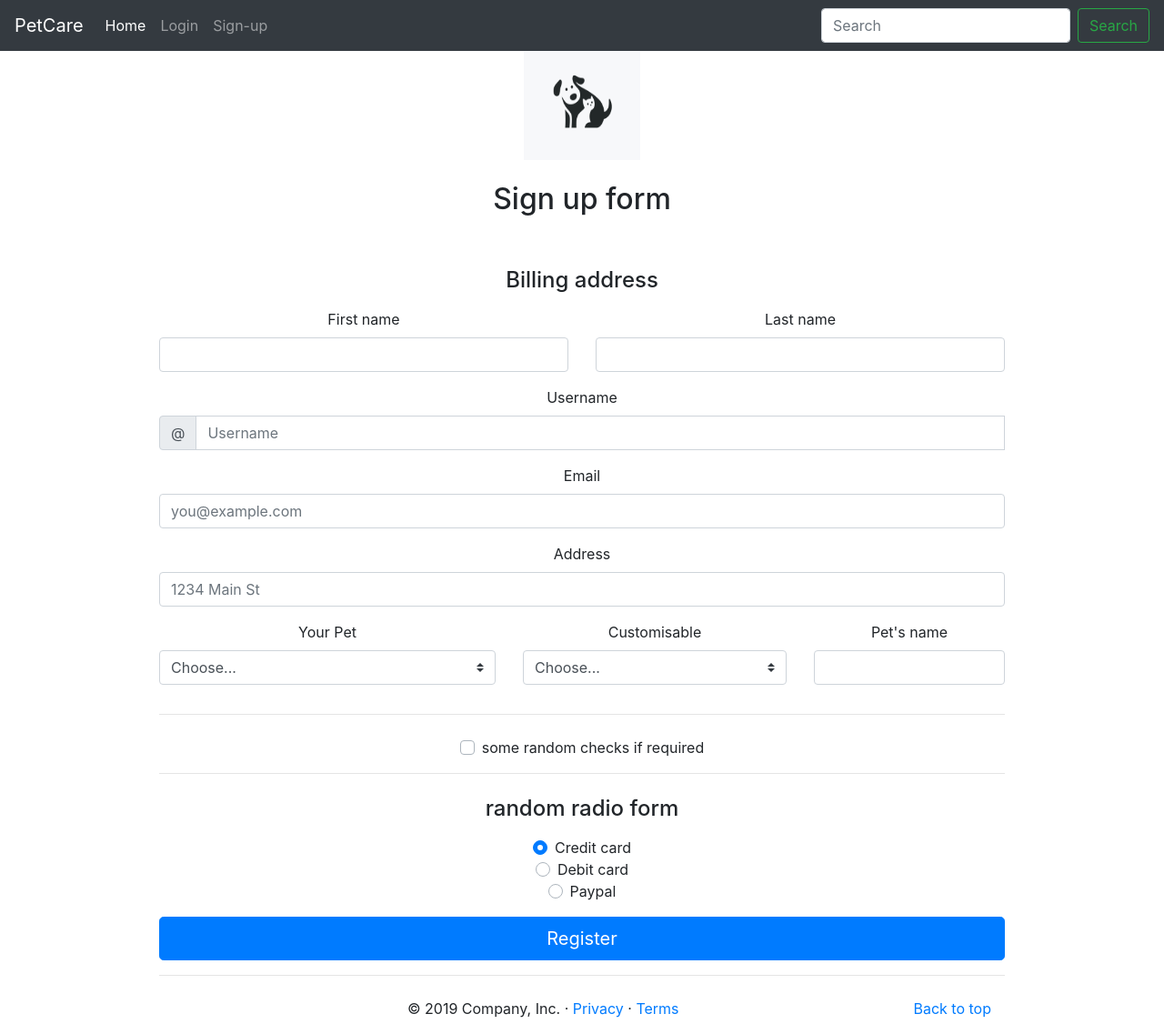
After one commit to dabaitudiu/PetBoarding, a Node server app: page /signup in a window 1280 px wide. The commit adds this page. Shown: the whole page at 91% size. Run offline with Node 20, Linux system fonts and the light colour scheme.

Commit message:
Added login and sign up page
- links from home page to login and signup page area also created in header
- logic to db is not there yet.

```diff
--- a/app/app.js
+++ b/app/app.js
@@ -30,8 +30,9 @@ var petRouter = require('./routes/pet');
 var petDataRouter = require('./routes/pet_database');
 /* ---------------------------- */
 
-/* --- DIY: User log in---*/
+/* --- DIY: User log in & signup---*/
 var loginRouter = require('./routes/login');
+var signupRouter = require('./routes/signup');
 
 var app = express();
 
@@ -73,7 +74,7 @@ app.use('/insert', insertRouter);
 app.use('/pet',petRouter);
 app.use('/pet_database',petDataRouter);
 app.use('/login', loginRouter);
-
+app.use('/signup', signupRouter);
 
 // catch 404 and forward to error handler
 app.use(function(req, res, next) {
--- /dev/null
+++ b/app/routes/signup.js
@@ -0,0 +1,17 @@
+var express = require('express');
+var router = express.Router();
+
+const { Pool } = require('pg')
+const pool = new Pool({
+  user: 'postgres',
+  host: 'localhost',
+  database: 'postgres',
+  password: 'lyp82nLF',
+  port: 5432,
+})
+
+router.get('/', function(req, res, next) {
+    res.render('signup', { title: 'User Log-in' });
+});
+
+module.exports = router;
--- a/app/views/pet.ejs
+++ b/app/views/pet.ejs
@@ -55,10 +55,10 @@
                 <a class="nav-link" href="#">Home <span class="sr-only">(current)</span></a>
               </li>
               <li class="nav-item">
-                <a class="nav-link" href="#">Link</a>
+                <a class="nav-link" href="/login">Login</a>
               </li>
               <li class="nav-item">
-                <a class="nav-link disabled" href="#">Disabled</a>
+                <a class="nav-link" href="/signup">Sign-up</a>
               </li>
             </ul>
             <form class="form-inline mt-2 mt-md-0">
--- /dev/null
+++ b/app/views/signup.ejs
@@ -0,0 +1,197 @@
+<!DOCTYPE html>
+<html lang="en">
+  <head>
+
+    <meta charset="utf-8">
+    <meta name="viewport" content="width=device-width, initial-scale=1, shrink-to-fit=no">
+    <meta name="description" content="">
+    <title>User Login</title>
+
+    <!-- Bootstrap core CSS -->
+    <link rel="stylesheet" href="https://stackpath.bootstrapcdn.com/bootstrap/4.3.1/css/bootstrap.min.css" integrity="sha384-ggOyR0iXCbMQv3Xipma34MD+dH/1fQ784/j6cY/iJTQUOhcWr7x9JvoRxT2MZw1T" crossorigin="anonymous">
+
+    <!-- Custom styles for this template -->
+    <style>
+        .container {
+            max-width: 960px;
+        }
+
+        .border-top { border-top: 1px solid #e5e5e5; }
+        .border-bottom { border-bottom: 1px solid #e5e5e5; }
+        .border-top-gray { border-top-color: #adb5bd; }
+
+        .box-shadow { box-shadow: 0 .25rem .75rem rgba(0, 0, 0, .05); }
+
+        .lh-condensed { line-height: 1.25; }
+    </style>
+
+  </head>
+
+  <body class="text-center">
+        <header>
+            <nav class="navbar navbar-expand-md navbar-dark fixed-top bg-dark">
+
+            <a class="navbar-brand" href="#">PetCare</a>
+            <button class="navbar-toggler" type="button" data-toggle="collapse" data-target="#navbarCollapse" aria-controls="navbarCollapse" aria-expanded="false" aria-label="Toggle navigation">
+                <span class="navbar-toggler-icon"></span>
+            </button>
+
+                <div class="collapse navbar-collapse" id="navbarCollapse">
+                <ul class="navbar-nav mr-auto">
+                    <li class="nav-item active">
+                    <a class="nav-link" href="#">Home <span class="sr-only">(current)</span></a>
+                    </li>
+                    <li class="nav-item">
+                    <a class="nav-link" href="/login">Login</a>
+                    </li>
+                    <li class="nav-item">
+                    <a class="nav-link" href="/signup">Sign-up</a>
+                    </li>
+                </ul>
+                <form class="form-inline mt-2 mt-md-0">
+                    <input class="form-control mr-sm-2" type="text" placeholder="Search" aria-label="Search">
+                    <button class="btn btn-outline-success my-2 my-sm-0" type="submit">Search</button>
+                </form>
+                </div>
+
+            </nav>
+        </header>
+        <div class="container">
+            <div class="py-5 text-center">
+              <img class="mb-4" src="images/logo.png" alt="" width="128" height="128">
+              <h2>Sign up form</h2>
+            </div>
+
+            <div class="row">
+              <div class="col-md-12 order-md-1">
+                <h4 class="mb-3">Billing address</h4>
+                <form class="needs-validation" novalidate>
+                  <div class="row">
+                    <div class="col-md-6 mb-3">
+                      <label for="firstName">First name</label>
+                      <input type="text" class="form-control" id="firstName" placeholder="" value="" required>
+                      <div class="invalid-feedback">
+                        Valid first name is required.
+                      </div>
+                    </div>
+                    <div class="col-md-6 mb-3">
+                      <label for="lastName">Last name</label>
+                      <input type="text" class="form-control" id="lastName" placeholder="" value="" required>
+                      <div class="invalid-feedback">
+                        Valid last name is required.
+                      </div>
+                    </div>
+                  </div>
+
+                  <div class="mb-3">
+                    <label for="username">Username</label>
+                    <div class="input-group">
+                      <div class="input-group-prepend">
+                        <span class="input-group-text">@</span>
+                      </div>
+                      <input type="text" class="form-control" id="username" placeholder="Username" required>
+                      <div class="invalid-feedback" style="width: 100%;">
+                        Your username is required.
+                      </div>
+                    </div>
+                  </div>
+
+                  <div class="mb-3">
+                    <label for="email">Email </label>
+                    <input type="email" class="form-control" id="email" placeholder="you@example.com">
+                    <div class="invalid-feedback">
+                      Please enter a valid email address for shipping updates.
+                    </div>
+                  </div>
+
+                  <div class="mb-3">
+                    <label for="address">Address</label>
+                    <input type="text" class="form-control" id="address" placeholder="1234 Main St" required>
+                    <div class="invalid-feedback">
+                      Please enter your shipping address.
+                    </div>
+                  </div>
+
+                  <!-- <div class="mb-3">
+                    <label for="address2">Address 2 <span class="text-muted">(Optional)</span></label>
+                    <input type="text" class="form-control" id="address2" placeholder="Apartment or suite">
+                  </div> -->
+
+                  <div class="row">
+                    <div class="col-md-5 mb-3">
+                      <label for="pet_cate">Your Pet</label>
+                      <select class="custom-select d-block w-100" id="pet_signup" required>
+                        <option value="">Choose...</option>
+                        <option value="dog">Dog</option>
+                        <option value="cat">Cat</option>
+                      </select>
+                      <div class="invalid-feedback">
+                        Please select a valid country.
+                      </div>
+                    </div>
+                    <div class="col-md-4 mb-3">
+                      <label for="state">Customisable</label>
+                      <select class="custom-select d-block w-100" id="state" required>
+                        <option value="">Choose...</option>
+                        <option>California</option>
+                      </select>
+                      <div class="invalid-feedback">
+                        Please provide a valid state.
+                      </div>
+                    </div>
+                    <div class="col-md-3 mb-3">
+                      <label for="pet_name">Pet's name</label>
+                      <input type="text" class="form-control" id="pet_name_signup" placeholder="" required>
+                      <div class="invalid-feedback">
+                        Pet's name required.
+                      </div>
+                    </div>
+                  </div>
+                  <hr class="mb-4">
+                  <div class="custom-control custom-checkbox">
+                    <input type="checkbox" class="custom-control-input" id="same-address">
+                    <label class="custom-control-label" for="same-address">some random checks if required</label>
+                  </div>
+
+                  <hr class="mb-4">
+
+                  <h4 class="mb-3">random radio form </h4>
+
+                  <div class="d-block my-3">
+                    <div class="custom-control custom-radio">
+                      <input id="credit" name="paymentMethod" type="radio" class="custom-control-input" checked required>
+                      <label class="custom-control-label" for="credit">Credit card</label>
+                    </div>
+                    <div class="custom-control custom-radio">
+                      <input id="debit" name="paymentMethod" type="radio" class="custom-control-input" required>
+                      <label class="custom-control-label" for="debit">Debit card</label>
+                    </div>
+                    <div class="custom-control custom-radio">
+                      <input id="paypal" name="paymentMethod" type="radio" class="custom-control-input" required>
+                      <label class="custom-control-label" for="paypal">Paypal</label>
+                    </div>
+                  </div>
+
+
+                  <button class="btn btn-primary btn-lg btn-block" type="submit">Register</button>
+                </form>
+              </div>
+            </div>
+            <hr class="mb-4">
+
+      <!-- FOOTER -->
+      <footer class="container">
+        <p class="float-right"><a href="#">Back to top</a></p>
+        <p>&copy; 2019 Company, Inc. &middot; <a href="#">Privacy</a> &middot; <a href="#">Terms</a></p>
+      </footer>
+
+
+
+
+    </div>
+    <script src="https://code.jquery.com/jquery-3.3.1.slim.min.js" integrity="sha384-q8i/X+965DzO0rT7abK41JStQIAqVgRVzpbzo5smXKp4YfRvH+8abtTE1Pi6jizo" crossorigin="anonymous"></script>
+    <script src="https://cdnjs.cloudflare.com/ajax/libs/popper.js/1.14.7/umd/popper.min.js" integrity="sha384-UO2eT0CpHqdSJQ6hJty5KVphtPhzWj9WO1clHTMGa3JDZwrnQq4sF86dIHNDz0W1" crossorigin="anonymous"></script>
+    <script src="https://stackpath.bootstrapcdn.com/bootstrap/4.3.1/js/bootstrap.min.js" integrity="sha384-JjSmVgyd0p3pXB1rRibZUAYoIIy6OrQ6VrjIEaFf/nJGzIxFDsf4x0xIM+B07jRM" crossorigin="anonymous"></script>
+
+  </body>
+</html>
```
Also changed, not shown: app/views/login.ejs (+12 -3 lines).
